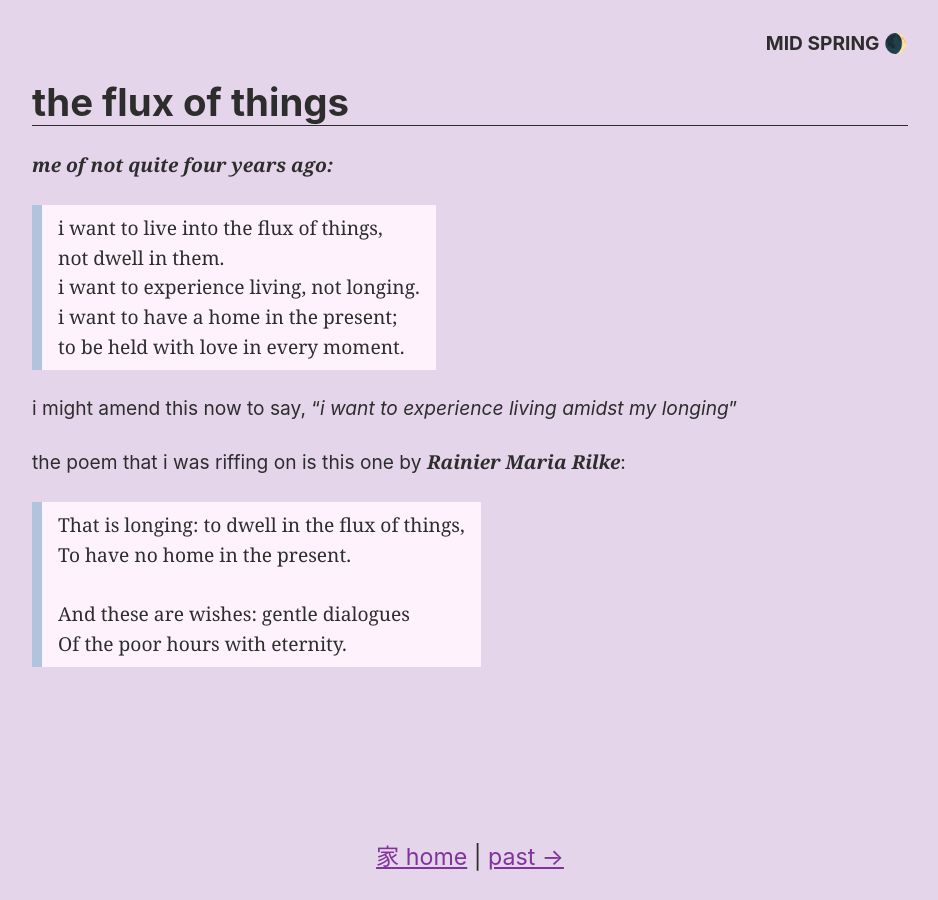
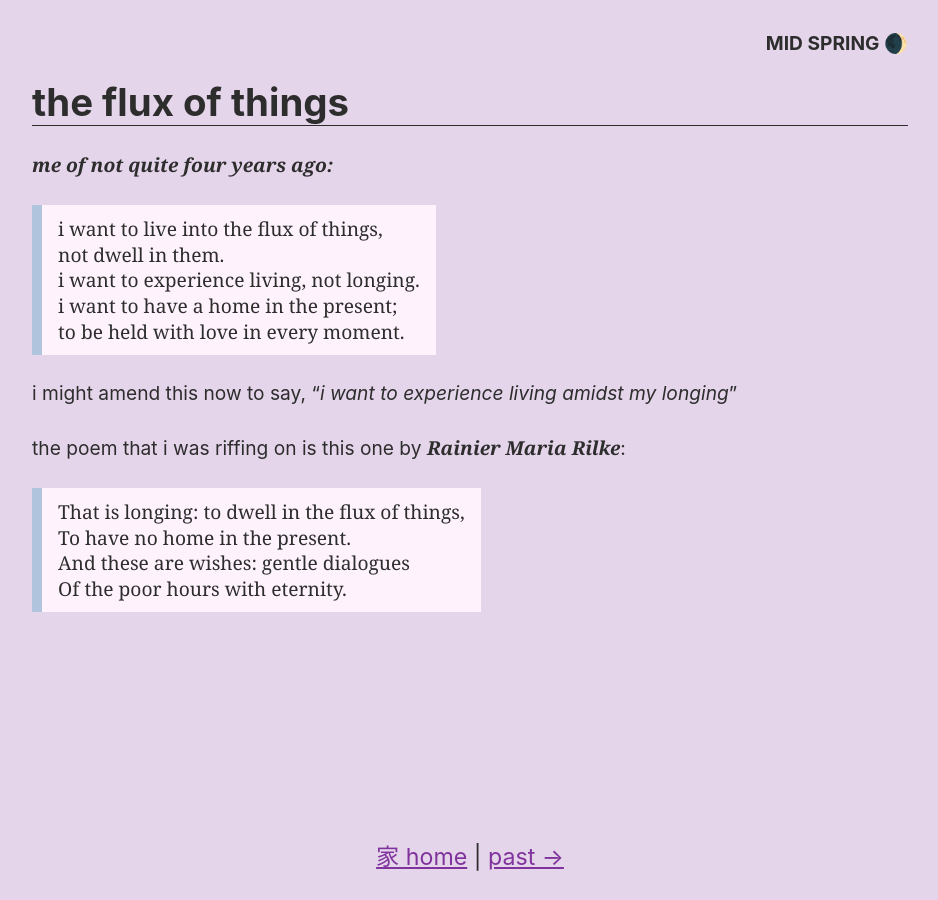
Before and after one commit to dglauber1/dglauber1.github.io, a Jekyll site: the page built from _musings/the-flux-of-things.md, in a window 1280 px wide. Shown: the whole page, without its empty margins (170-1108 px from the left). Built offline with Jekyll 4.4.1, drawn with Linux system fonts in a browser that asks for light colours.

Commit message:
poetry lines sorted

```diff
--- a/_musings/the-flux-of-things.md
+++ b/_musings/the-flux-of-things.md
@@ -5,19 +5,23 @@ time: mid spring 🌒
 collection: musings
 ---
 <cite>me of not quite four years ago:</cite>
-> i want to live into the flux of things,\
-> not dwell in them. \
-> i want to experience living, not longing. \
-> i want to have a home in the present; \
-> to be held with love in every moment.
+<div class="poem" markdown="1">
+> * i want to live into the flux of things,
+> * not dwell in them.
+> * i want to experience living, not longing.
+> * i want to have a home in the present;
+> * to be held with love in every moment.
+</div>
 
 i might amend this now to say, "<i>i want to
 experience living amidst my longing</i>"
 
 the poem that i was riffing on is
 this one by <cite>Rainier Maria Rilke</cite>:
-> That is longing: to dwell in the flux of things,\
-> To have no home in the present.\
-> \
-> And these are wishes: gentle dialogues\
-> Of the poor hours with eternity.
+<div class="poem" markdown="1">
+> * That is longing: to dwell in the flux of things,
+> * To have no home in the present.
+>
+> * And these are wishes: gentle dialogues
+> * Of the poor hours with eternity.
+</div>
--- a/assets/css/default.scss
+++ b/assets/css/default.scss
@@ -99,14 +99,6 @@ code, pre {
 }
 code pre , pre code { border: 0; padding: 0; }
 
-// this is good for poetry
-p.tight-lines {
-    line-height: 1.5;
-    span {
-        line-height: 1;
-    }
-}
-
 /* Elements */
 hr {
     background: var(--text-color);
--- a/assets/css/musing.scss
+++ b/assets/css/musing.scss
@@ -31,6 +31,20 @@ main {
 	}
 }
 
+// this is good for poetry
+.poem {
+	ul {
+		list-style-type: none;
+		padding: 0;
+		margin: 0;
+
+		li {
+			margin: 0.4rem 0;
+			line-height: 1;
+		}
+	}
+}
+
 footer {
 	flex: none;
 
```
Also changed, not shown: _musings/the-dark-years.md (+7 -5 lines).
